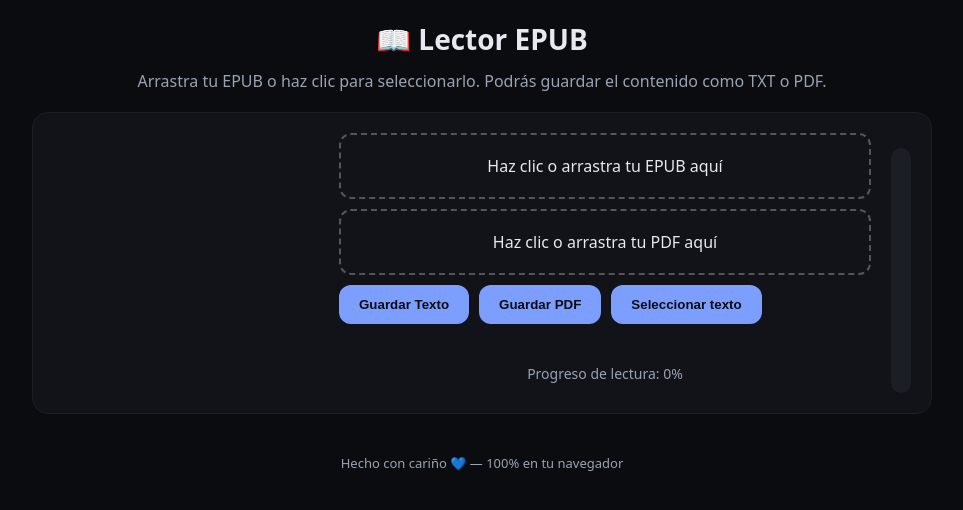
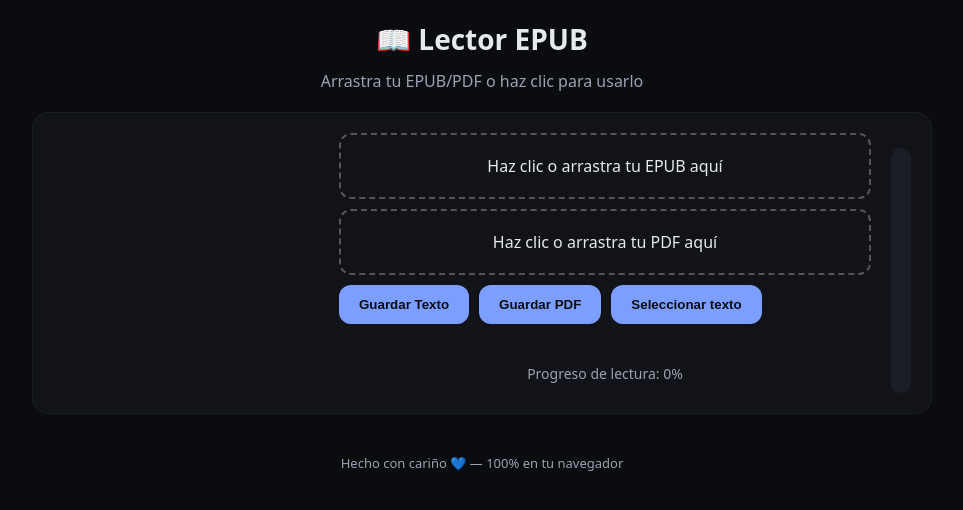
Before and after one commit to KajiiNarumi/iasuarezv, a Jekyll site: the page epubtopdf.html, which Jekyll copies as it is, in a window 1280 px wide. Shown: the top 510 px of the page, without its empty margins (158-1121 px from the left). Built offline with Jekyll 4.4.1, drawn with Linux system fonts in a browser that asks for light colours; some of the changed lines change nothing that is shown.

Commit message:
Update epubtopdf.html

```diff
--- a/epubtopdf.html
+++ b/epubtopdf.html
@@ -3,7 +3,16 @@
 <head>
 <meta charset="UTF-8">
 <meta name="viewport" content="width=device-width, initial-scale=1">
-<title>Lector simple de EPUB</title>
+<title>Lector Simple de EPUB y PDF</title>
+<link rel="icon" type="image/png" href="fav.png">
+<meta property="og:title" content="📖 Lector Simple de EPUB y PDF">
+<meta property="og:description" content="Abre tus EPUB y PDF en el navegador, descárgalos o simplemente léelos.">
+<meta property="og:image" content="fav.png">
+<meta property="og:type" content="website">
+<meta name="twitter:card" content="summary_large_image">
+<meta name="twitter:title" content="📖 Lector Simple de EPUB y PDF">
+<meta name="twitter:description" content="Abre tus EPUB y PDF en el navegador, descárgalos o simplemente léelos.">
+<meta name="twitter:image" content="fav.png">
 <style>
   :root { --bg:#0b0c10; --card:#111318; --muted:#9aa3b2; --text:#e6e9ef; --accent:#7c9fff; }
   * { box-sizing:border-box; }
@@ -27,7 +36,7 @@
 <body>
 
 <h1>📖 Lector EPUB</h1>
-<p class="sub">Arrastra tu EPUB o haz clic para seleccionarlo. Podrás guardar el contenido como TXT o PDF.</p>
+<p class="sub">Arrastra tu EPUB/PDF o haz clic para usarlo</p>
 
 <div class="card">
   <div class="left">
```
